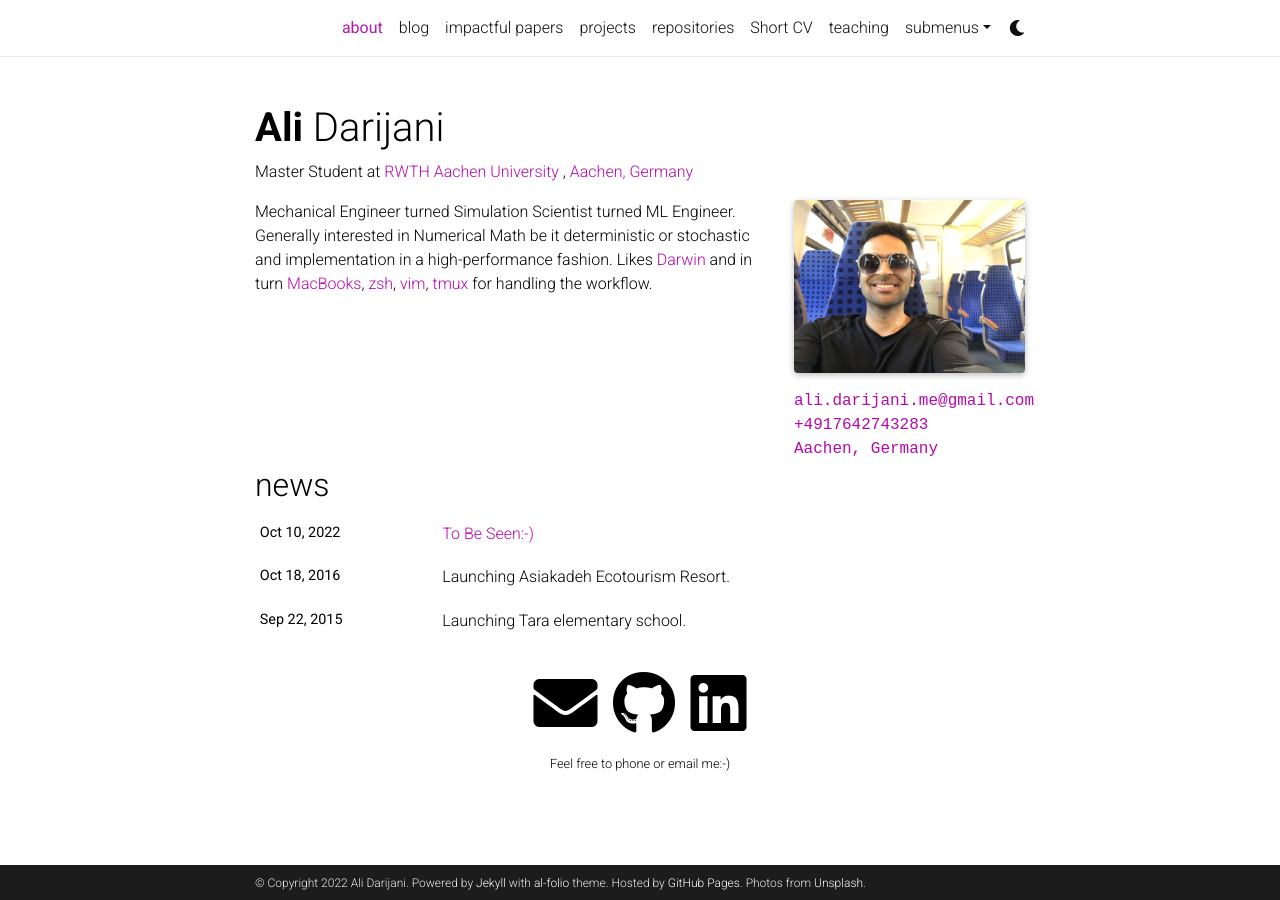
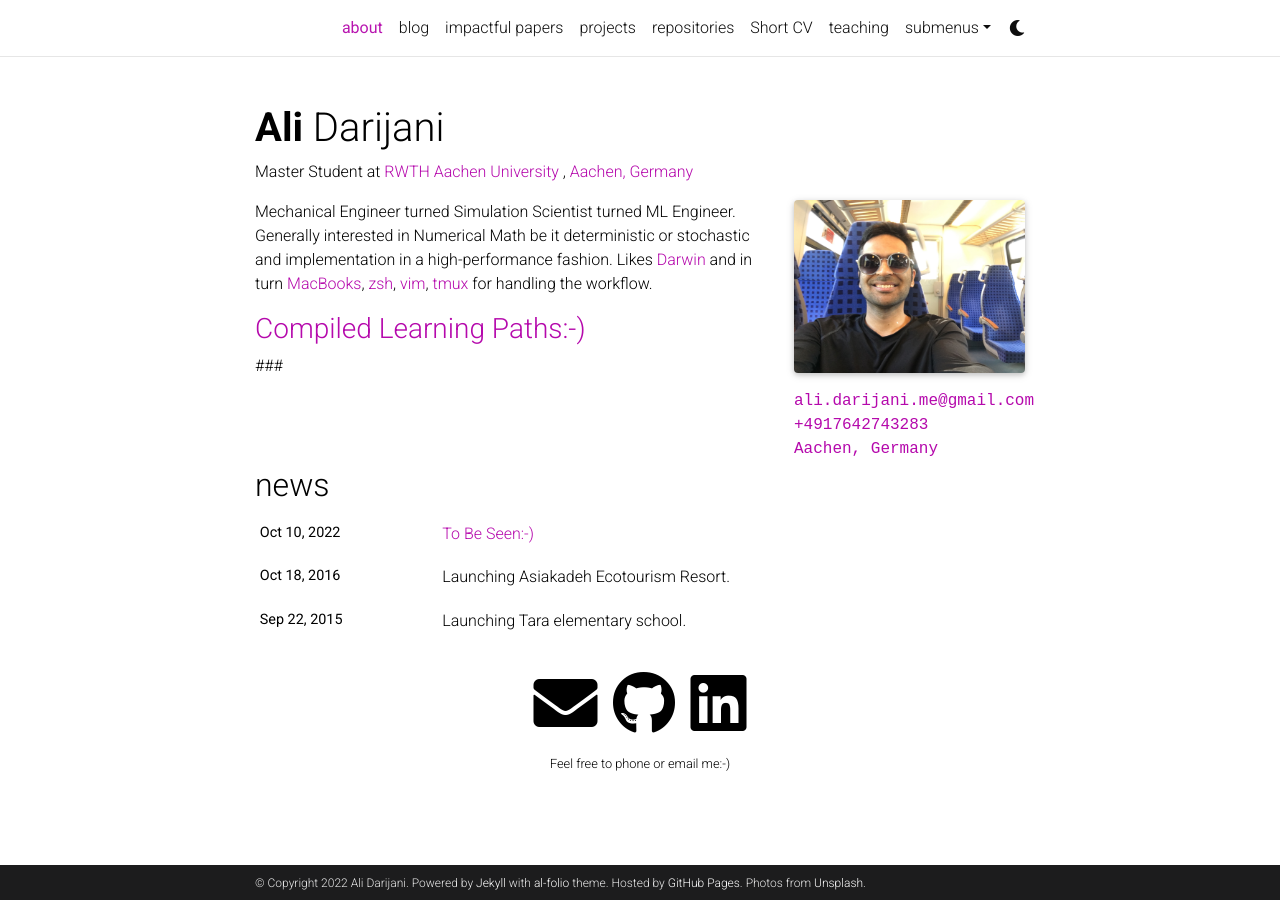
Before and after one commit to adarijani/adarijani.github.io_archived, a Jekyll site: the page built from _pages/about.md, in a window 1280 px wide. Built offline with Jekyll 4.4.1, drawn with Linux system fonts in a browser that asks for light colours; full-size pictures stand in for the smaller copies a plugin makes; comment, search, counter and statistics services are not loaded; a style sheet for code colours, icons or effects is not loaded.

Commit message:
Update about.md

```diff
--- a/_pages/about.md
+++ b/_pages/about.md
@@ -19,3 +19,6 @@ social: true # includes social icons at the bottom of the page
 ---
 
 Mechanical Engineer turned Simulation Scientist turned ML Engineer. Generally interested in Numerical Math be it deterministic or stochastic and implementation in a high-performance fashion. Likes [Darwin](https://en.wikipedia.org/wiki/Darwin_operating_system) and in turn [MacBooks](https://www.apple.com/mac/), [zsh](https://www.zsh.org), [vim](https://www.vim.org), [tmux](https://github.com/tmux/tmux/wiki) for handling the workflow.
+
+### [Compiled Learning Paths:-)](https://github.com/adarijani/learning_paths)
+###
```
